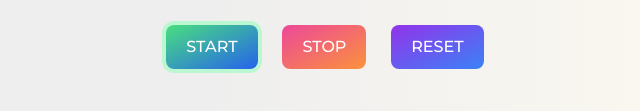
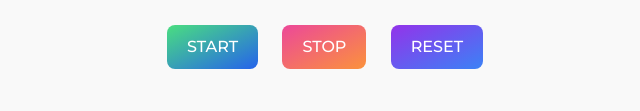
Before and after one commit to dilarauluturhan/catpom, a website: page src/index.html in a window 1280 px wide. Both pictures are taken after a click on the button "START". Shown: the part 387-498 px from the top of the page, 315-955 px from the left. Drawn offline with Linux system fonts and the light colour scheme.

Commit message:
Some changes

```diff
--- a/src/index.html
+++ b/src/index.html
@@ -14,8 +14,8 @@
     <title>POMODORO</title>
 </head>
 
-<body class="bg-gradient-to-r from-darkGray from-40% mediumGray via-30% to-lightGray to-75%">
-    <div class="container mx-auto py-64 text-center font-sans text-lg">
+<body class="flex flex-col sm:flex-row bg-mediumGray">
+    <div class="container mx-auto py-64 text-center">
         <h1 class="font-montserrat text-center mb-5 text-6xl font-extrabold text-gray-900">
             <span class="text-transparent bg-clip-text bg-gradient-to-r to-emerald-600 from-sky-400">POMODORO</span>⏳
         </h1>
--- a/src/js/script.js
+++ b/src/js/script.js
@@ -25,6 +25,7 @@ function startTimer() {
             updateTimer();
         }
     }, 1000)
+    startPom.disabled = true;
 };
 
 function stopTimer() {
```
Also changed, not shown: src/css/style.css.
